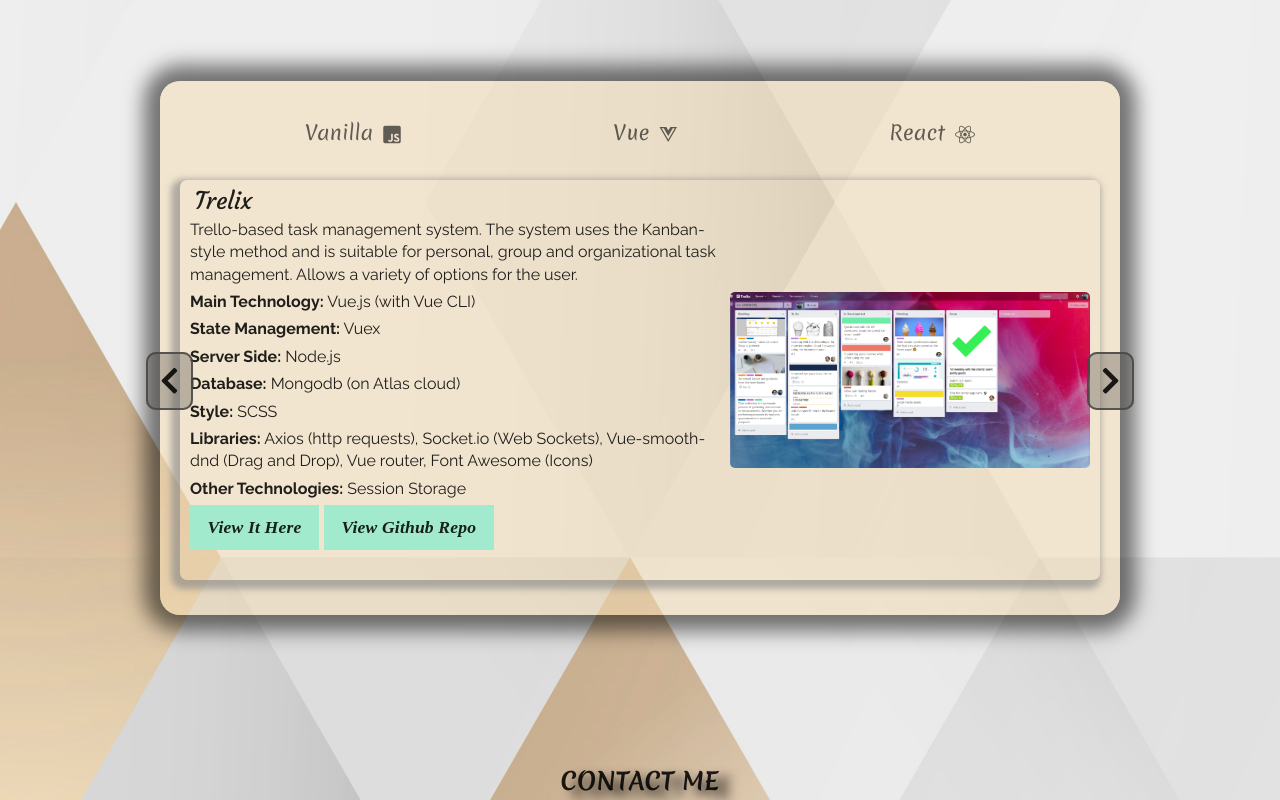
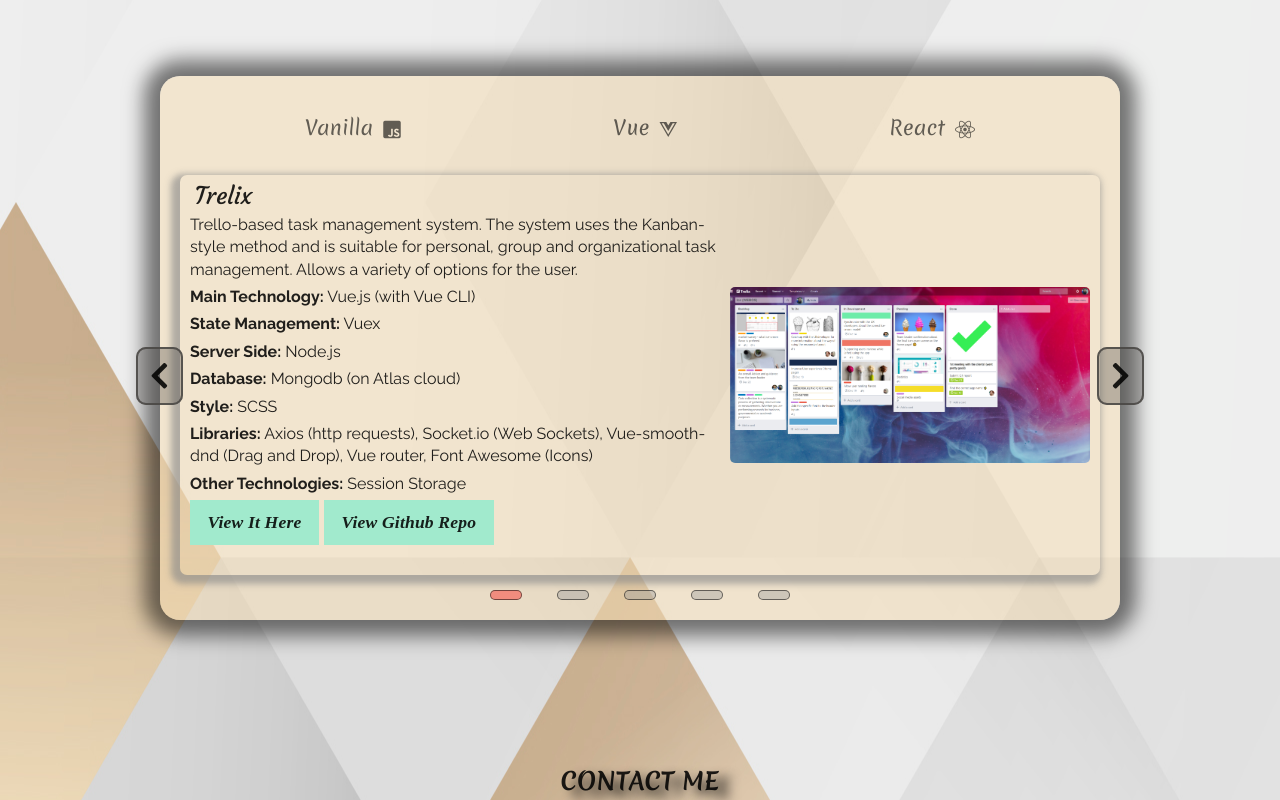
Before and after one commit to avielCohanian/Protfolio, a Vue app: page /#/ in a window 1280 px wide. Shown: the part 1558-2358 px from the top of the page. Built offline with nearby package versions, Linux system fonts and the light colour scheme.

Commit message:
proj page

```diff
--- a/src/assets/style/pages/_home-page.scss
+++ b/src/assets/style/pages/_home-page.scss
@@ -30,7 +30,7 @@
       &::after {
         width: 0.125em;
         background: black;
-        animation: typewriter 4s steps(24) 1s forwards, blink 750ms steps(24) infinite;
+        animation: typewriter 4s steps(24) 1s forwards, blink 1750ms steps(24) infinite;
       }
     }
 
--- a/src/assets/style/pages/_proj-page.scss
+++ b/src/assets/style/pages/_proj-page.scss
@@ -76,10 +76,23 @@
       }
     }
     .fa-chevron-right {
-      right: -34px;
+      right: -44px;
     }
     .fa-chevron-left {
-      left: -34px;
+      left: -44px;
+    }
+  }
+  .proj-idx {
+    display: flex;
+    align-items: center;
+    justify-content: center;
+    align-content: center;
+    gap: 35px;
+    & > * {
+      padding: 4px 15px;
+      border-radius: 3em;
+      border: 1px solid #00000085;
+      cursor: pointer;
     }
   }
 }
--- a/src/views/proj-page.vue
+++ b/src/views/proj-page.vue
@@ -50,7 +50,15 @@
           <i @click="next" class="fas fa-chevron-right btn"></i>
         </template>
       </li>
-      <div class="no-proj" v-else>no-proj-yet</div>
+      <div class="proj-idx">
+        <span
+          v-for="n in projectsToDisplay.length"
+          :key="n"
+          :style="{ 'background-color': n - 1 === page ? '#ff00005c' : '#9e9e9e6b' }"
+          @click="page = n - 1"
+          :title="projectsToDisplay[n - 1].title"
+        ></span>
+      </div>
     </ul>
   </section>
 </template>
```
Also changed, not shown: src/assets/img/MineSweeper.png.
